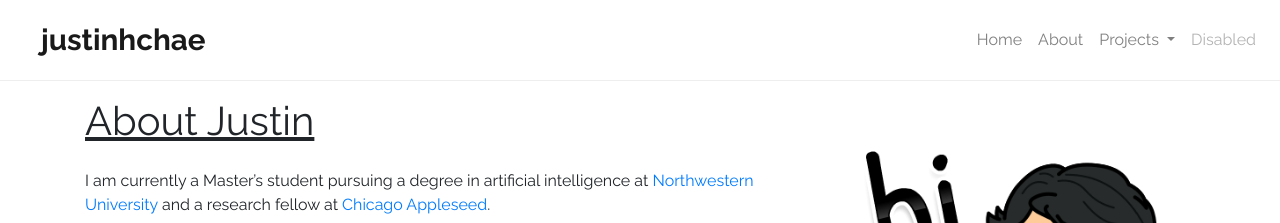
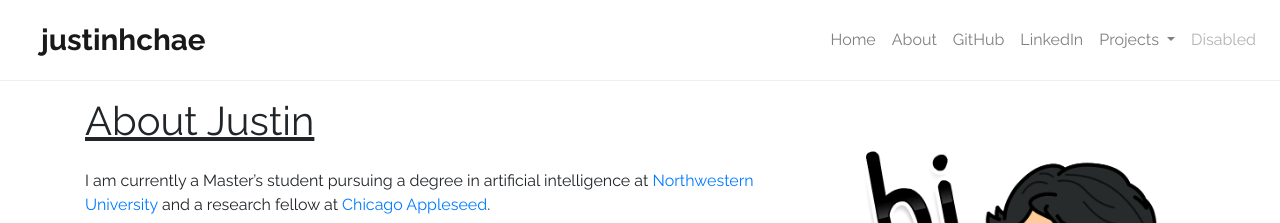
Before and after one commit to justinhchae/justinhchae.github.io, a Jekyll site: the page built from about.md, in a window 1280 px wide. Shown: the top 223 px of the page. Built offline with Jekyll 4.4.1, drawn with Linux system fonts in a browser that asks for light colours.

Commit message:
update nav header

```diff
--- a/_includes/navigation.html
+++ b/_includes/navigation.html
@@ -21,6 +21,12 @@
       </li>
       <li class="nav-item">
         <a class="nav-link" href={{"/about/" | relative_url}} >About</a>
+      </li>
+      <li class="nav-item">
+        <a class="nav-link" href="https://github.com/justinhchae">GitHub</a>
+      </li>
+      <li class="nav-item">
+        <a class="nav-link" href="https://www.linkedin.com/in/justin-chae">LinkedIn</a>
       </li>
       <li class="nav-item dropdown">
         <a
```
Also changed, not shown: about.md (line endings or trailing spaces).
